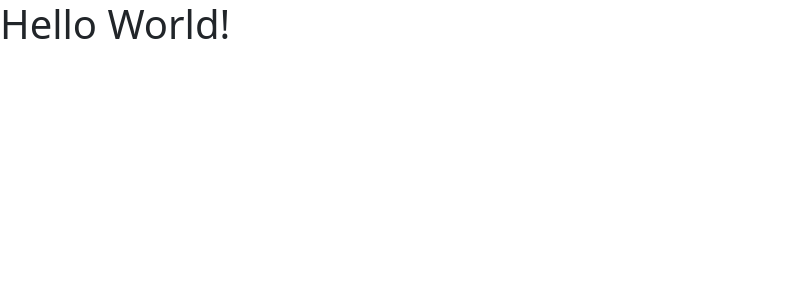
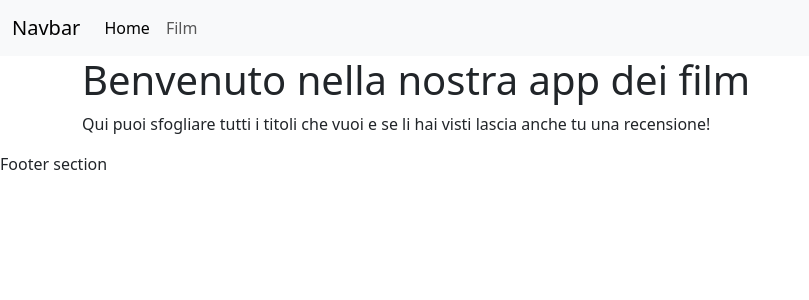
Before and after one commit to NiccoloDiDomenico/webapp-react, a React (Vite) app: page / in a window 1280 px wide. Shown: the top 300 px of the page, without its empty margins (0-809 px from the left). Built offline with nearby package versions, Linux system fonts and the light colour scheme.

Commit message:
feat: complete milestone 1 e milestone 2

```diff
--- a/src/App.jsx
+++ b/src/App.jsx
@@ -1,11 +1,22 @@
+import { BrowserRouter, Routes, Route } from "react-router-dom";
+import AppLayout from "./layouts/AppLayout";
+import Home from "./pages/Home";
+import MoviesList from "./pages/MoviesList";
 
 function App() {
 
   return (
     <>
-      <h1>Hello World!</h1>
+      <BrowserRouter>
+        <Routes>
+          <Route element={<AppLayout />}>
+            <Route path="/" element={<Home />} />
+            <Route path="/movies" element={<MoviesList />} />
+          </Route>
+        </Routes>
+      </BrowserRouter>
     </>
   )
-}
+};
 
 export default App
--- /dev/null
+++ b/src/components/AppFooter.jsx
@@ -0,0 +1,7 @@
+function AppFooter() {
+    return (
+        <footer>Footer section</footer>
+    )
+}
+
+export default AppFooter;
--- /dev/null
+++ b/src/components/AppHeader.jsx
@@ -0,0 +1,28 @@
+import { Link, NavLink } from "react-router-dom";
+
+function AppHeader() {
+    return (
+        <header>
+            <nav className="navbar navbar-expand-lg bg-body-tertiary">
+                <div className="container-fluid">
+                    <a className="navbar-brand" href="#">Navbar</a>
+                    <button className="navbar-toggler" type="button" data-bs-toggle="collapse" data-bs-target="#navbarNav" aria-controls="navbarNav" aria-expanded="false" aria-label="Toggle navigation">
+                        <span className="navbar-toggler-icon"></span>
+                    </button>
+                    <div className="collapse navbar-collapse" id="navbarNav">
+                        <ul className="navbar-nav">
+                            <li className="nav-item">
+                                <NavLink className="nav-link" aria-current="page" to={"/"}>Home</NavLink>
+                            </li>
+                            <li className="nav-item">
+                                <NavLink className="nav-link" to={"/movies"}>Film</NavLink>
+                            </li>
+                        </ul>
+                    </div>
+                </div>
+            </nav>
+        </header>
+    )
+}
+
+export default AppHeader;
--- /dev/null
+++ b/src/layouts/AppLayout.jsx
@@ -0,0 +1,15 @@
+import { Outlet } from "react-router-dom";
+import AppHeader from "../components/AppHeader";
+import AppFooter from "../components/AppFooter";
+
+function AppLayout() {
+    return (
+        <>
+            <AppHeader />
+            <Outlet />
+            <AppFooter />
+        </>
+    )
+}
+
+export default AppLayout;
--- /dev/null
+++ b/src/pages/Home.jsx
@@ -0,0 +1,14 @@
+function Home() {
+    return (
+        <>
+            <main className="container">
+                <section>
+                    <h1>Benvenuto nella nostra app dei film</h1>
+                    <p>Qui puoi sfogliare tutti i titoli che vuoi e se li hai visti lascia anche tu una recensione!</p>
+                </section>
+            </main>
+        </>
+    )
+}
+
+export default Home;
--- /dev/null
+++ b/src/pages/MoviesList.jsx
@@ -0,0 +1,13 @@
+function MoviesList() {
+    return (
+        <>
+            <main className="container">
+                <section>
+                    <h1>Ecco la lista dei film...</h1>
+                </section>
+            </main>
+        </>
+    )
+}
+
+export default MoviesList;
```
